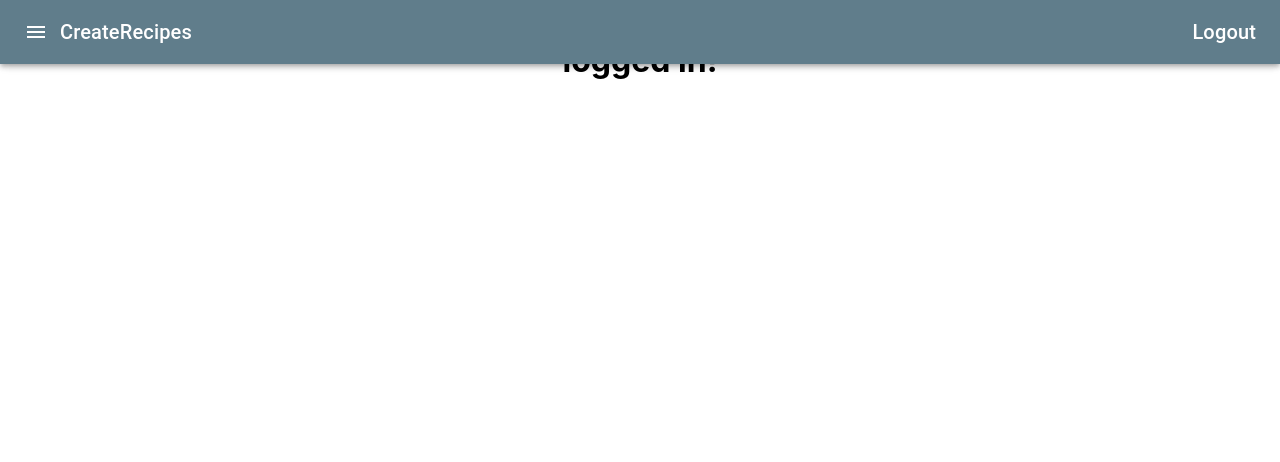
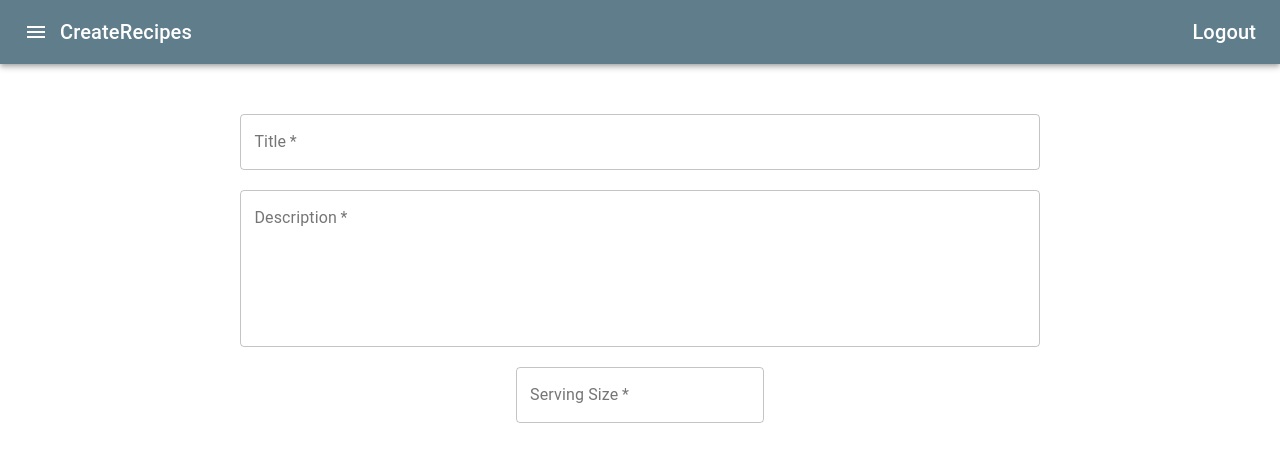
Before and after one commit to michaeljoepeterson/recipe-react, a React (Create React App) app: page / in a window 1280 px wide. Both pictures are taken after typing "Sample", "Sample123" into the empty fields and a click on the button "LOGIN". Shown: the top 462 px of the page. Built offline with nearby package versions, Linux system fonts and the light colour scheme.

Commit message:
initial setup of create recipe form

```diff
--- a/src/components/create-recipe.js
+++ b/src/components/create-recipe.js
@@ -2,12 +2,31 @@
 import React from 'react';
 import {connect} from 'react-redux';
 import requiresLogin from '../HOC/requires-login';
+import Grid from '@material-ui/core/Grid';
+import Button from '@material-ui/core/Button';
+import TextField from '@material-ui/core/TextField';
+import Typography from '@material-ui/core/Typography';
+import './styles/containers.css';
+import './styles/forms.css';
 
 export class CreateRecipe extends React.Component{
 
+
     render(){
         return(
-            <h1>logged in!</h1>
+            <div className="content-container">
+                <form>
+                    <Grid className="input-container-recipe" item xs={12}>
+                        <TextField fullWidth required id="title" label="Title" variant="outlined" />
+                    </Grid>
+                    <Grid className="input-container-recipe" item xs={12}>
+                        <TextField className='textfield-input' fullWidth required id="description" label="Description" variant="outlined" />
+                    </Grid>
+                    <Grid className="input-container-recipe" item xs={12}>
+                        <TextField required id="serving" label="Serving Size" variant="outlined" />
+                    </Grid>
+                </form>
+            </div>
         );
     }
 }
--- a/src/components/navbar.js
+++ b/src/components/navbar.js
@@ -22,7 +22,7 @@ export class Navbar extends React.Component{
         this.displayNav = this.props.currentUser != null ? true : false;
         return(
             <div className={this.displayNav ? '' : 'hidden'}>
-                <AppBar>
+                <AppBar position="static" className="navbar">
                     <Toolbar>
                         <IconButton edge="start" color="inherit" aria-label="menu">
                             <MenuIcon />
@@ -31,7 +31,7 @@ export class Navbar extends React.Component{
                         <Typography variant='h6'><Link to="/create-recipe">Recipes</Link></Typography>
                         <Typography className="logout" variant='h6'><a href="/" onClick={this.logout}>Logout</a></Typography>
                     </Toolbar>
-                </AppBar>``
+                </AppBar>
             </div>
         );
     }
--- /dev/null
+++ b/src/components/styles/containers.css
@@ -0,0 +1,4 @@
+.content-container{
+    margin-left: 18vw;
+    margin-right: 18vw;
+}
--- /dev/null
+++ b/src/components/styles/forms.css
@@ -0,0 +1,7 @@
+.textfield-input > div > input{
+    height:15vh;
+}
+
+.input-container-recipe{
+    padding:10px;
+}
--- a/src/components/styles/navbar.css
+++ b/src/components/styles/navbar.css
@@ -7,3 +7,7 @@ a{
     flex-grow: 1;
     text-align: right;
 }
+
+.navbar{
+    margin-bottom:40px;
+}
```
